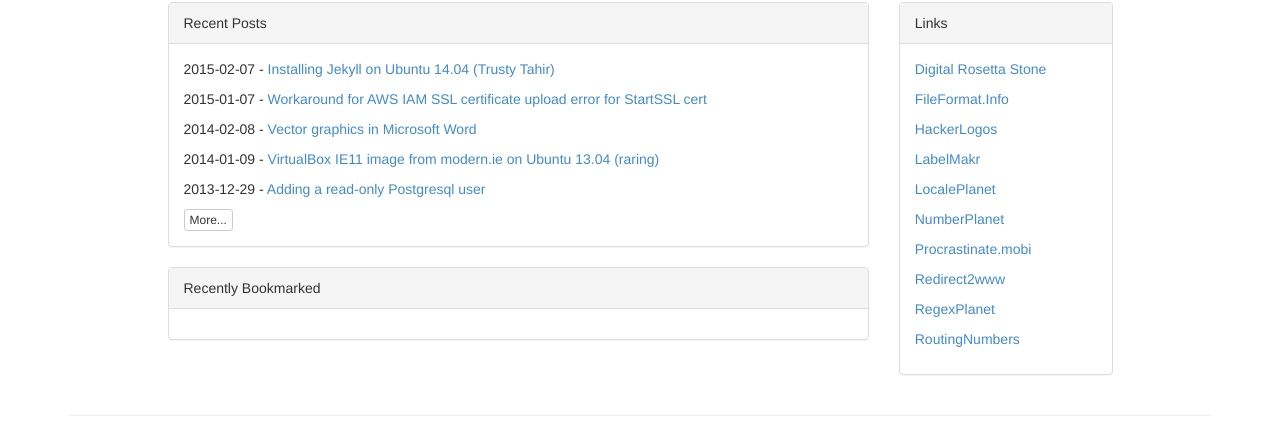
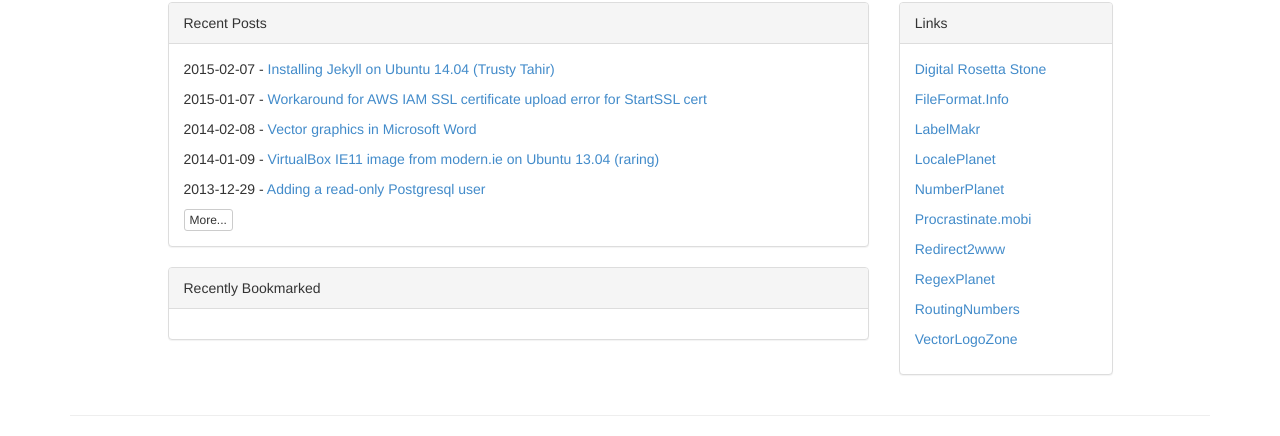
Before and after one commit to indrajithbandara/fileformat.github.io, a Jekyll site: the page built from index.html, in a window 1280 px wide. Shown: the part 550-986 px from the top of the page. Built offline with Jekyll 4.4.1, drawn with Linux system fonts in a browser that asks for light colours; a script that is not in the unit is left out.

Commit message:
switched HackerLogos to VLZ

```diff
--- a/index.html
+++ b/index.html
@@ -37,14 +37,14 @@ redirect_from:
 			<div class="panel-body">
 				<p><a href="http://www.digitalrosetta.org/" title="An offshoot of FileFormat.Info">Digital Rosetta Stone</a></p>
 				<p><a href="http://www.fileformat.info/" title="FileFormat.Info &#8211; the digital rosetta stone">FileFormat.Info</a></p>
-				<p><a href="http://www.hackerlogos.org/" title="Logos in standard sizes">HackerLogos</a></p>
 				<p><a href="http://www.labelmakr.com/" title="LabelMakr &#8211; make nice labels &amp; envelopes with no software install">LabelMakr</a></p>
-				<p><a href="http://www.localeplanet.com/">LocalePlanet</a></p>
+				<p><a href="http://www.localeplanet.com/" "JavaScript Localization">LocalePlanet</a></p>
 				<p><a href="http://www.numberplanet.com/" title="NumberPlanet &#8211; every number">NumberPlanet</a></p>
 				<p><a href="http://www.procrastinate.mobi/">Procrastinate.mobi</a></p>
 				<p><a href="http://www.redirect2www.com/" title="Static IP that redirects non-www to www">Redirect2www</a></p>
 				<p><a href="http://www.regexplanet.com/" title="RegexPlanet &#8211; online regular expression (regex) testing">RegexPlanet</a></p>
-				<p><a href="http://www.routingnumbers.info/">RoutingNumbers</a></p>
+				<p><a href="http://www.routingnumbers.info/" title="ACH/NACHA Bank Routing Numbers">RoutingNumbers</a></p>
+				<p><a href="http://www.vectorlogo.zone/" title="Logos in standard sizes">VectorLogoZone</a></p>
 			</div>
 		</div>
 	</div>
```
